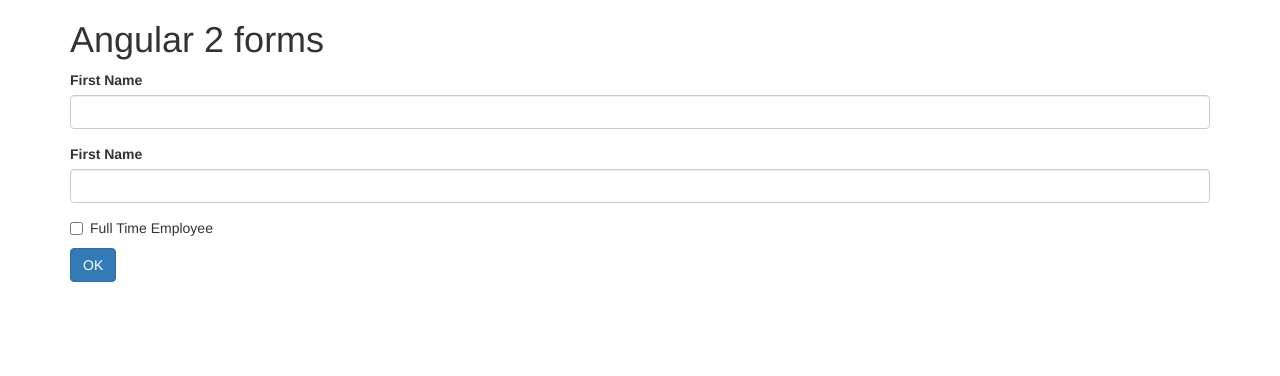
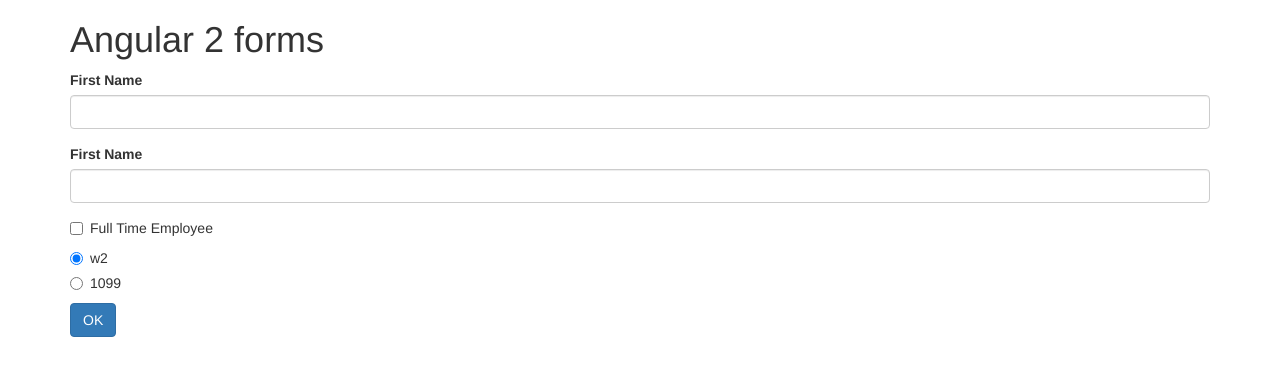
Before and after one commit to Zurc/ng2forms-templatedriven, an Angular app: page / in a window 1280 px wide. Shown: the top 376 px of the page. Built offline with nearby package versions, Linux system fonts and the light colour scheme.

Commit message:
radio buttons added

```diff
--- a/src/app/app.component.html
+++ b/src/app/app.component.html
@@ -27,6 +27,17 @@
       </label>
     </div>
 
+    <div class="radio">
+      <label>
+        <input type="radio" name="pay-type" value="w2" checked>w2
+      </label>
+    </div>
+    <div class="radio">
+      <label>
+        <input type="radio" name="pay-type" value="1099">1099
+      </label>
+    </div>
+
     <button class="btn btn-primary" type="submit">OK</button>
   </form>
 </div>
```
